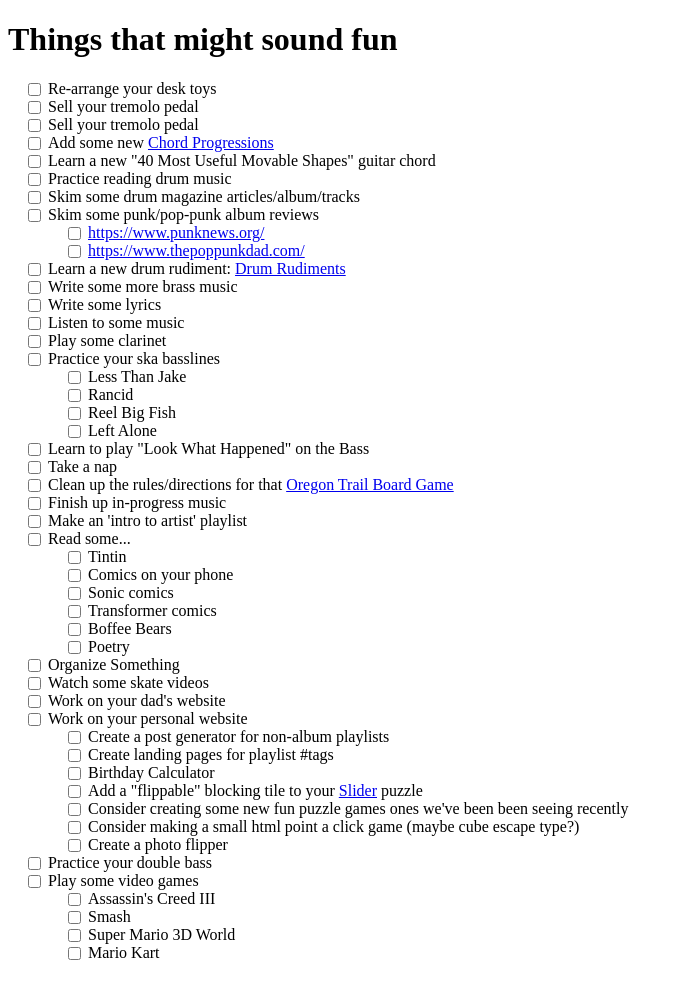
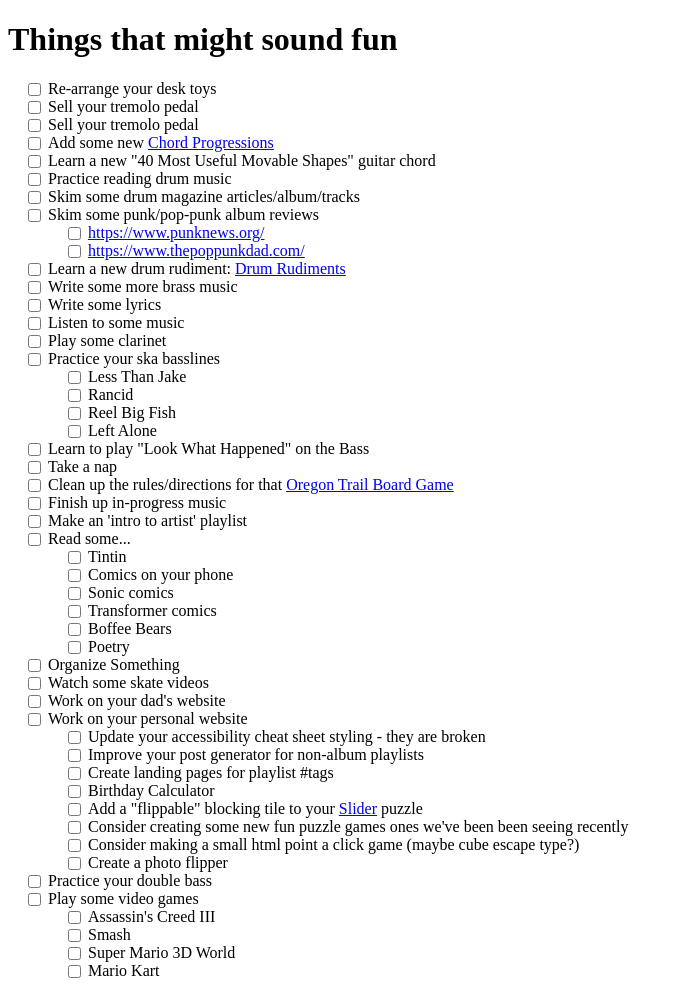
Before and after one commit to brgibson/www, a Jekyll site: the page built from todos/index.html, in a window 1280 px wide. Shown: the whole page, without its empty margins (0-683 px from the left). Built offline with Jekyll 4.4.1, drawn with Linux system fonts in a browser that asks for light colours.

Commit message:
todos - adding a11y cheat sheet styling fixes

```diff
--- a/todos/index.html
+++ b/todos/index.html
@@ -74,7 +74,8 @@
     <li>
         <label><input type="checkbox">Work on your personal website</label>
         <ul>
-            <li><label><input type="checkbox">Create a post generator for non-album playlists</label></li>
+            <li><label><input type="checkbox">Update your accessibility cheat sheet styling - they are broken</label></li>
+            <li><label><input type="checkbox">Improve your post generator for non-album playlists</label></li>
             <li><label><input type="checkbox">Create landing pages for playlist #tags</label></li>
             <li><label><input type="checkbox">Birthday Calculator</label></li>
             <li><label><input type="checkbox">Add a "flippable" blocking tile to your <a href="/slider/">Slider</a> puzzle</label></li>
```
